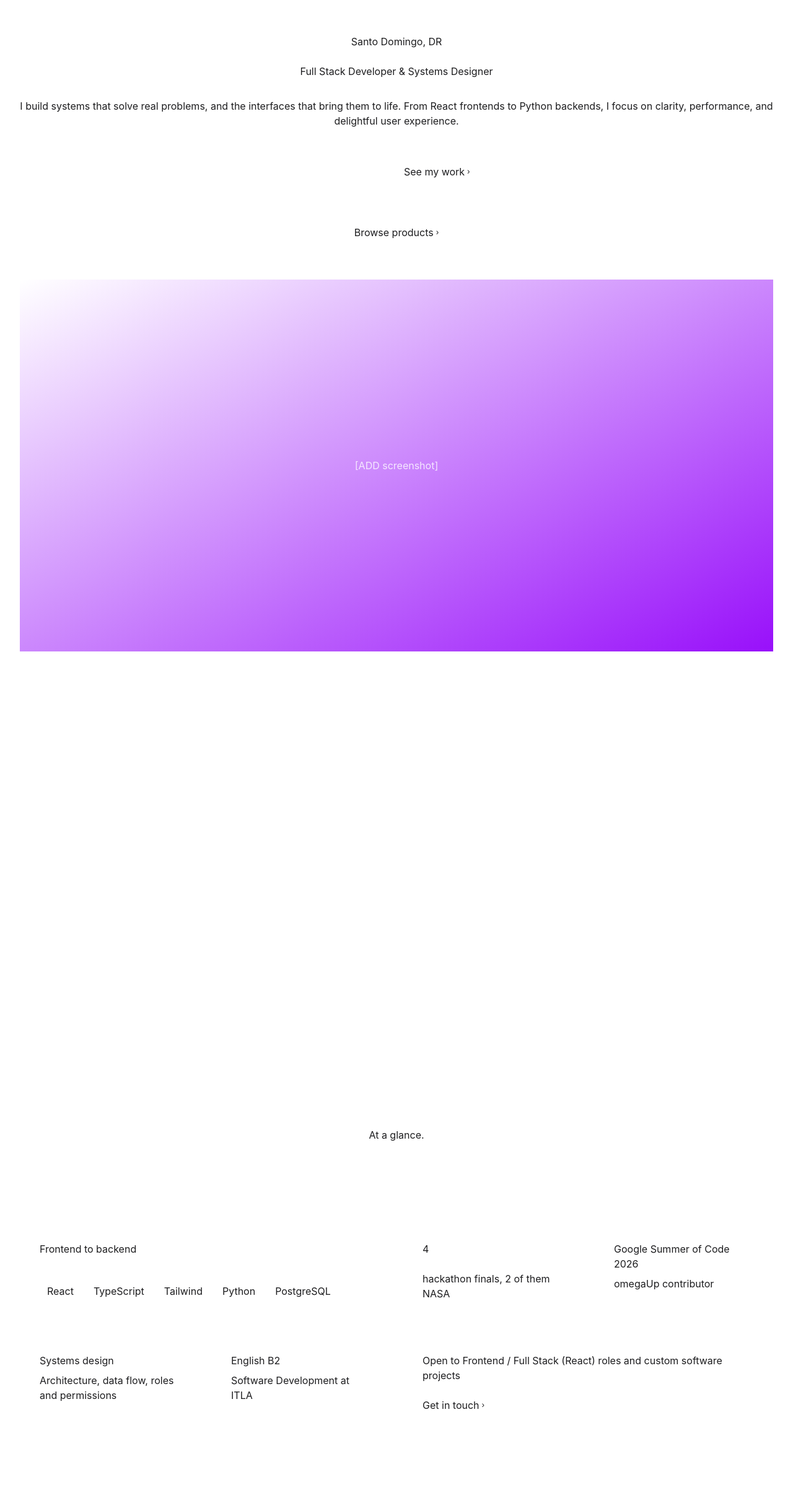
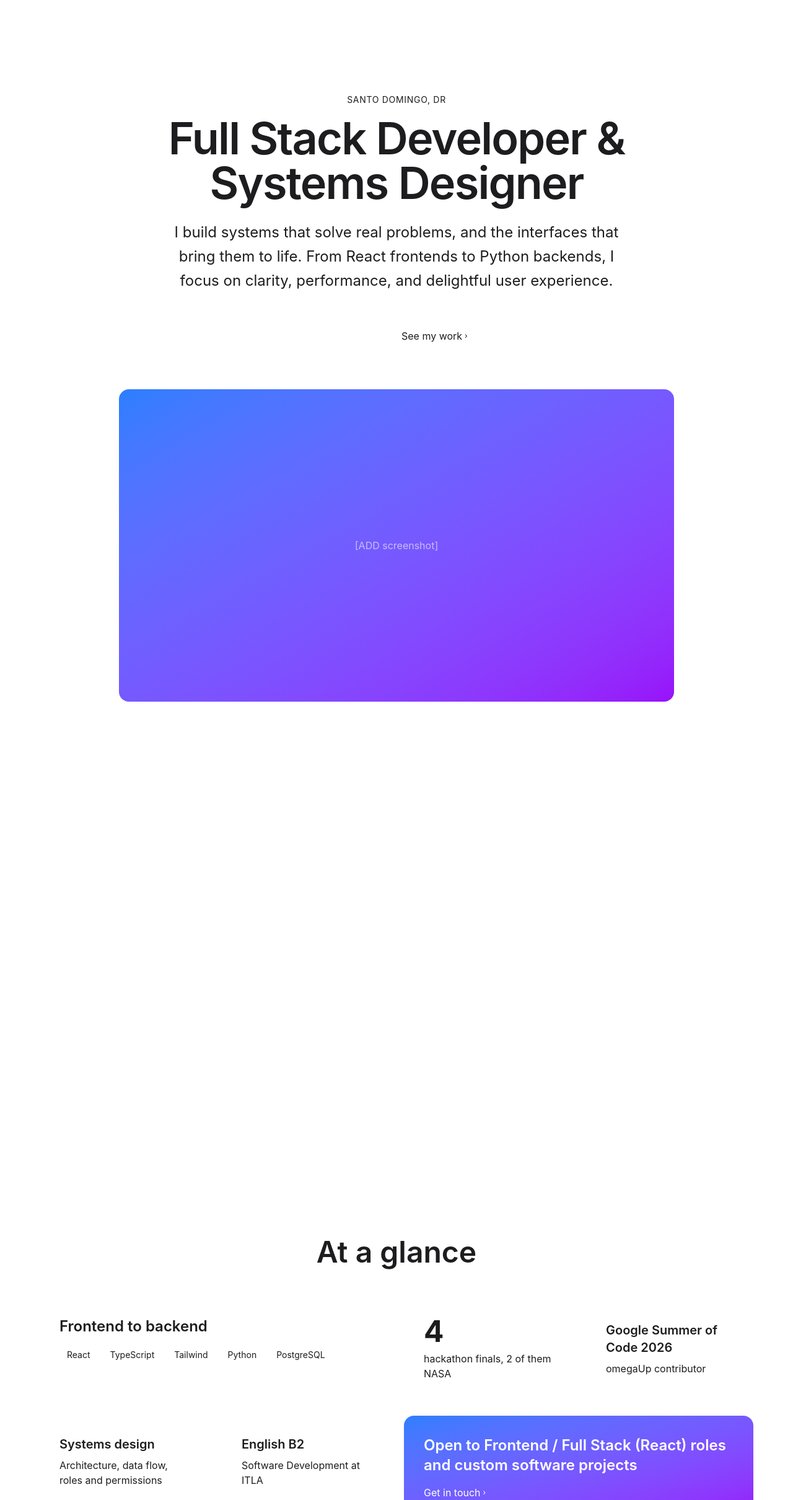
Before and after one commit to mxnueh/portfolio-mxnueh, a Next.js app: page / in a window 1280 px wide. Shown: the part 377-2797 px from the top of the page at 62% size. Built offline with nearby package versions, Linux system fonts and the light colour scheme.

Commit message:
refactor: clean up homepage design with proper spacing and hierarchy

```diff
--- a/src/app/page.tsx
+++ b/src/app/page.tsx
@@ -23,17 +23,17 @@ export default async function HomePage({ params }: HomePageProps) {
 
       {/* Hero */}
       <Section variant="white">
-        <div className="max-w-text mx-auto text-center">
-          <p className="text-eyebrow text-text-tertiary dark:text-dark-text-secondary mb-6 animate-fade-in">
+        <div className="max-w-4xl mx-auto text-center py-24">
+          <p className="text-sm uppercase tracking-wider text-text-secondary mb-4">
             {content.home.hero.eyebrow}
           </p>
-          <h1 className="text-hero md:text-hero-tablet lg:text-hero-mobile font-600 mb-8 animate-fade-in" style={{ animationDelay: '0.08s' }}>
+          <h1 className="text-5xl md:text-6xl lg:text-7xl font-semibold mb-6 tracking-tight">
             {content.home.hero.headline}
           </h1>
-          <p className="text-lead md:text-lead-tablet lg:text-lead-mobile text-text-secondary dark:text-dark-text-secondary mb-12 animate-fade-in" style={{ animationDelay: '0.16s' }}>
+          <p className="text-xl md:text-2xl text-text-secondary mb-12 max-w-3xl mx-auto leading-relaxed">
             {content.home.hero.lead}
           </p>
-          <div className="flex flex-col sm:flex-row gap-6 justify-center mb-16 animate-fade-in" style={{ animationDelay: '0.24s' }}>
+          <div className="flex flex-col sm:flex-row gap-4 justify-center items-center mb-16">
             <Button href="/contact" variant="primary">
               {content.home.hero.primaryCTA.label}
             </Button>
@@ -41,178 +41,170 @@ export default async function HomePage({ params }: HomePageProps) {
               {content.home.hero.secondaryCTA.label}
             </TextLink>
           </div>
-          <TextLink href="/products" className="justify-center mb-16">
-            {content.home.hero.tertiaryCTA.label}
-          </TextLink>
-          {/* Hero image */}
-          <div className="rounded-large bg-gradient-to-br from-accent-fill to-purple-600 h-96 md:h-[500px] lg:h-[600px] flex items-center justify-center text-white text-center p-8 animate-fade-in" style={{ animationDelay: '0.32s' }}>
-            <span className="text-body text-white/80">{content.home.hero.image}</span>
+          <div className="rounded-2xl bg-gradient-to-br from-blue-500 to-purple-600 aspect-video max-w-4xl mx-auto flex items-center justify-center text-white/60">
+            {content.home.hero.image}
           </div>
         </div>
       </Section>
 
       {/* At a Glance */}
       <Section variant="gray">
-        <SectionHeading headline={content.home.atGlance.headline} />
-        <div className="grid grid-cols-1 md:grid-cols-4 gap-5">
-          {content.home.atGlance.cards.map((card, idx) => (
-            <div
-              key={idx}
-              className={`rounded-large bg-bg-card dark:bg-dark-bg-card p-8 flex flex-col justify-between animate-fade-in ${
-                card.span === 2 ? 'md:col-span-2' : ''
-              }`}
-              style={{ animationDelay: `${idx * 0.06}s` }}
-            >
-              {card.isHighlight ? (
-                <>
-                  <p className="text-card-title md:text-card-title-tablet lg:text-card-title-mobile font-600 mb-6">
-                    {card.title}
-                  </p>
-                  <TextLink href={card.cta?.href || '/'}>
-                    {card.cta?.label}
-                  </TextLink>
-                </>
-              ) : card.stat ? (
-                <>
-                  <p className="text-hero md:text-hero-tablet lg:text-hero-mobile font-600">{card.stat}</p>
-                  <p className="text-body text-text-secondary dark:text-dark-text-secondary">{card.label}</p>
-                </>
-              ) : (
-                <>
-                  <p className="text-card-title md:text-card-title-tablet lg:text-card-title-mobile font-600 mb-2">
-                    {card.title}
-                  </p>
-                  <p className="text-body text-text-secondary dark:text-dark-text-secondary mb-4">{card.label}</p>
-                  {card.chips && (
-                    <div className="flex flex-wrap gap-2 mt-auto">
-                      {card.chips.map((chip) => (
-                        <span
-                          key={chip}
-                          className="inline-flex px-3 py-1 rounded-full bg-bg-alt dark:bg-dark-bg-alt text-caption text-text-secondary dark:text-dark-text-secondary"
-                        >
-                          {chip}
+        <div className="max-w-6xl mx-auto">
+          <h2 className="text-4xl md:text-5xl font-semibold mb-12 text-center">At a glance</h2>
+          <div className="grid grid-cols-1 md:grid-cols-2 lg:grid-cols-4 gap-6">
+            {/* Frontend to Backend */}
+            <div className="md:col-span-2 bg-white dark:bg-dark-bg-card rounded-2xl p-8">
+              <h3 className="text-2xl font-semibold mb-4">Frontend to backend</h3>
+              <div className="flex flex-wrap gap-2">
+                {['React', 'TypeScript', 'Tailwind', 'Python', 'PostgreSQL'].map((tech) => (
+                  <span key={tech} className="px-3 py-1 bg-bg-alt dark:bg-dark-bg-alt rounded-full text-sm">
+                    {tech}
                   </span>
                 ))}
               </div>
-                  )}
-                </>
-              )}
             </div>
-          ))}
+
+            {/* Hackathons */}
+            <div className="bg-white dark:bg-dark-bg-card rounded-2xl p-8 flex flex-col justify-center">
+              <div className="text-5xl font-bold mb-2">4</div>
+              <p className="text-text-secondary">hackathon finals, 2 of them NASA</p>
+            </div>
+
+            {/* GSoC */}
+            <div className="bg-white dark:bg-dark-bg-card rounded-2xl p-8 flex flex-col justify-center">
+              <h3 className="text-xl font-semibold mb-2">Google Summer of Code 2026</h3>
+              <p className="text-text-secondary">omegaUp contributor</p>
+            </div>
+
+            {/* Systems Design */}
+            <div className="bg-white dark:bg-dark-bg-card rounded-2xl p-8">
+              <h3 className="text-xl font-semibold mb-2">Systems design</h3>
+              <p className="text-text-secondary">Architecture, data flow, roles and permissions</p>
+            </div>
+
+            {/* Education */}
+            <div className="bg-white dark:bg-dark-bg-card rounded-2xl p-8">
+              <h3 className="text-xl font-semibold mb-2">English B2</h3>
+              <p className="text-text-secondary">Software Development at ITLA</p>
+            </div>
+
+            {/* CTA */}
+            <div className="md:col-span-2 bg-gradient-to-br from-blue-500 to-purple-600 rounded-2xl p-8 text-white">
+              <h3 className="text-2xl font-semibold mb-4">
+                Open to Frontend / Full Stack (React) roles and custom software projects
+              </h3>
+              <TextLink href="/contact">Get in touch</TextLink>
+            </div>
+          </div>
         </div>
       </Section>
 
       {/* Products */}
       {featuredProducts.length > 0 && (
         <Section variant="black">
-          <SectionHeading
-            headline={content.home.products.headline}
-            lead={content.home.products.lead}
-          />
-          <div className="grid grid-cols-1 md:grid-cols-2 gap-8 mb-12">
+          <div className="max-w-6xl mx-auto">
+            <h2 className="text-4xl md:text-5xl font-semibold mb-12 text-center text-white">Products</h2>
+            <div className="grid grid-cols-1 md:grid-cols-2 gap-8">
               {featuredProducts.map((product) => (
-              <Card key={product.id}>
-                <p className="text-eyebrow text-text-tertiary dark:text-white mb-4">{product.category}</p>
-                <h3 className="text-card-title md:text-card-title-tablet lg:text-card-title-mobile font-600 text-text-primary dark:text-white mb-2">
-                  {product.name}
-                </h3>
-                <p className="text-body text-text-secondary dark:text-gray-400 mb-6">{product.tagline}</p>
-                <p className="text-price text-text-primary dark:text-white mb-6">From {product.price}</p>
-                <div className="flex flex-col sm:flex-row gap-4">
-                  <Button href={`/products/${product.slug}`} variant="primary">Buy</Button>
-                  <TextLink href={`/products/${product.slug}`}>Learn more</TextLink>
+                <div key={product.id} className="bg-surface-dark rounded-2xl p-8">
+                  <p className="text-sm uppercase tracking-wider text-blue-400 mb-3">{product.category}</p>
+                  <h3 className="text-2xl font-semibold text-white mb-2">{product.name}</h3>
+                  <p className="text-gray-400 mb-4">{product.tagline}</p>
+                  <p className="text-xl font-semibold text-white mb-6">From {product.price}</p>
+                  <div className="flex gap-4">
+                    <Button href={`/products/${product.slug}`} variant="primary">
+                      {product.status === 'Available' ? 'Buy' : 'Learn more'}
+                    </Button>
                   </div>
                   {product.hero && (
-                  <div className="rounded-large bg-gradient-to-br from-accent-fill to-purple-600 h-40 mt-8 flex items-center justify-center text-white text-center text-caption">
+                    <div className="rounded-xl bg-gradient-to-br from-blue-500 to-purple-600 h-40 mt-6 flex items-center justify-center text-white/60">
                       {product.hero}
                     </div>
                   )}
-              </Card>
+                </div>
               ))}
             </div>
-          <div className="text-center">
+            <div className="text-center mt-12">
               <TextLink href="/products">All products</TextLink>
+            </div>
           </div>
         </Section>
       )}
 
       {/* Selected Work */}
       <Section variant="white">
-        <SectionHeading headline={content.home.work.headline} />
-        <div className="space-y-8 mb-12">
+        <div className="max-w-6xl mx-auto">
+          <h2 className="text-4xl md:text-5xl font-semibold mb-12 text-center">Selected work</h2>
+          <div className="space-y-6">
             {caseStudies.slice(0, 3).map((study) => (
               <Link key={study.id} href={`/work/${study.slug}`} className="group block">
-              <Card>
-                <p className="text-eyebrow text-text-tertiary mb-4 group-hover:text-text-secondary transition-colors">
-                  {study.eyebrow}
-                </p>
-                <h3 className="text-subhead md:text-subhead-tablet lg:text-subhead-mobile font-600 mb-2 group-hover:opacity-75 transition-opacity">
+                <div className="bg-bg-alt dark:bg-dark-bg-card rounded-2xl p-8 hover:shadow-lg transition-shadow">
+                  <div className="flex flex-col md:flex-row gap-8">
+                    <div className="flex-1">
+                      <p className="text-sm uppercase tracking-wider text-accent-fill mb-2">{study.eyebrow}</p>
+                      <h3 className="text-3xl font-semibold mb-3 group-hover:text-accent-fill transition-colors">
                         {study.title}
                       </h3>
-                <p className="text-body text-text-secondary mb-6 group-hover:text-text-primary transition-colors">
-                  {study.description}
-                </p>
-                <div className="flex items-center gap-1 text-link group-hover:opacity-75 transition-opacity">
-                  Read the case study
-                  <span className="text-xs">›</span>
+                      <p className="text-lg text-text-secondary mb-4">{study.description}</p>
+                      <div className="flex items-center gap-2 text-accent-fill">
+                        Read case study
+                        <span>→</span>
                       </div>
-              </Card>
+                    </div>
                     {study.image && (
-                <div className="rounded-large bg-gradient-to-br from-accent-fill to-purple-600 h-40 mt-8 flex items-center justify-center text-white text-center text-caption">
+                      <div className="w-full md:w-80 h-48 rounded-xl bg-gradient-to-br from-blue-500 to-purple-600 flex items-center justify-center text-white/60 flex-shrink-0">
                         {study.image}
                       </div>
                     )}
+                  </div>
+                </div>
               </Link>
             ))}
           </div>
-        <div className="text-center">
-          <TextLink href="/work">All work</TextLink>
+          <div className="text-center mt-12">
+            <TextLink href="/work">View all work</TextLink>
+          </div>
         </div>
       </Section>
 
       {/* From the Blog */}
       <Section variant="gray">
-        <SectionHeading headline={content.home.blog.headline} />
-        <div className="grid grid-cols-1 md:grid-cols-3 gap-8 mb-12">
+        <div className="max-w-6xl mx-auto">
+          <h2 className="text-4xl md:text-5xl font-semibold mb-12 text-center">From the blog</h2>
+          <div className="grid grid-cols-1 md:grid-cols-3 gap-6">
             {featuredPosts.map((post) => (
               <Link key={post.id} href={`/blog/${post.slug}`} className="group block">
-              <Card>
-                <p className="text-eyebrow text-text-tertiary mb-4 group-hover:text-text-secondary transition-colors">
-                  {post.category}
-                </p>
-                <h3 className="text-card-title md:text-card-title-tablet lg:text-card-title-mobile font-600 mb-4 group-hover:opacity-75 transition-opacity line-clamp-2">
+                <div className="bg-white dark:bg-dark-bg-card rounded-2xl p-6 h-full hover:shadow-lg transition-shadow">
+                  <p className="text-sm uppercase tracking-wider text-accent-fill mb-3">{post.category}</p>
+                  <h3 className="text-xl font-semibold mb-3 group-hover:text-accent-fill transition-colors line-clamp-2">
                     {post.title}
                   </h3>
-                <p className="text-body text-text-secondary mb-6 line-clamp-2">{post.excerpt}</p>
-                <div className="flex items-center justify-between">
-                  <span className="text-caption text-text-tertiary">{post.readingTime} min read</span>
-                  <div className="flex items-center gap-1 text-link group-hover:opacity-75 transition-opacity">
-                    Read
-                    <span className="text-xs">›</span>
+                  <p className="text-text-secondary mb-4 line-clamp-2">{post.excerpt}</p>
+                  <div className="flex items-center justify-between text-sm text-text-tertiary">
+                    <span>{post.readingTime} min read</span>
+                    <span className="text-accent-fill">→</span>
                   </div>
                 </div>
-              </Card>
               </Link>
             ))}
           </div>
-        <div className="text-center">
+          <div className="text-center mt-12">
             <TextLink href="/blog">All posts</TextLink>
+          </div>
         </div>
       </Section>
 
       {/* Closing CTA */}
       <Section variant="white">
-        <div className="max-w-text mx-auto text-center">
-          <h2 className="text-subhead md:text-subhead-tablet lg:text-subhead-mobile font-600 mb-12">
-            {content.home.closing.headline}
+        <div className="max-w-4xl mx-auto text-center py-16">
+          <h2 className="text-4xl md:text-5xl font-semibold mb-8">
+            Let's build something useful
           </h2>
-          <div className="flex flex-col sm:flex-row gap-6 justify-center">
+          <div className="flex flex-col sm:flex-row gap-4 justify-center">
             <Button href="/contact" variant="primary">
-              {content.home.closing.primaryCTA.label}
+              Get in touch
             </Button>
-            <TextLink href="#">
-              {content.home.closing.secondaryCTA.label}
-            </TextLink>
+            <TextLink href="#">Download CV</TextLink>
           </div>
         </div>
       </Section>
```
Lines whose indentation alone changed are shown as unchanged.
